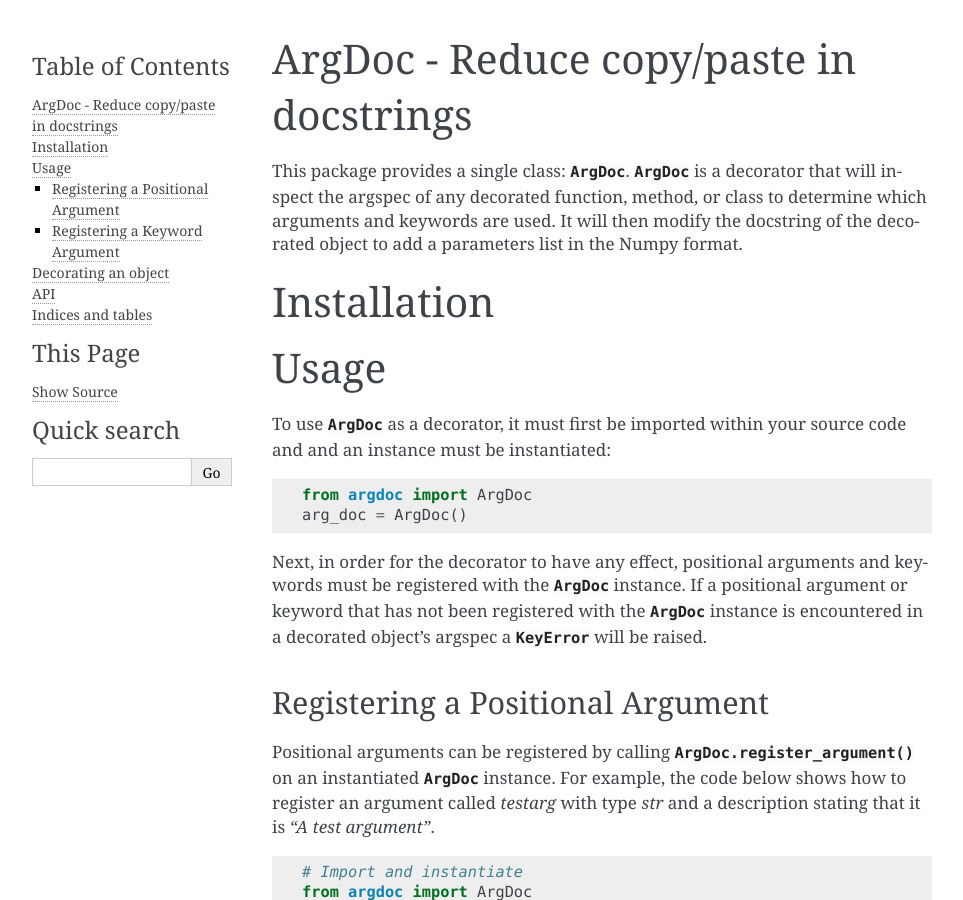
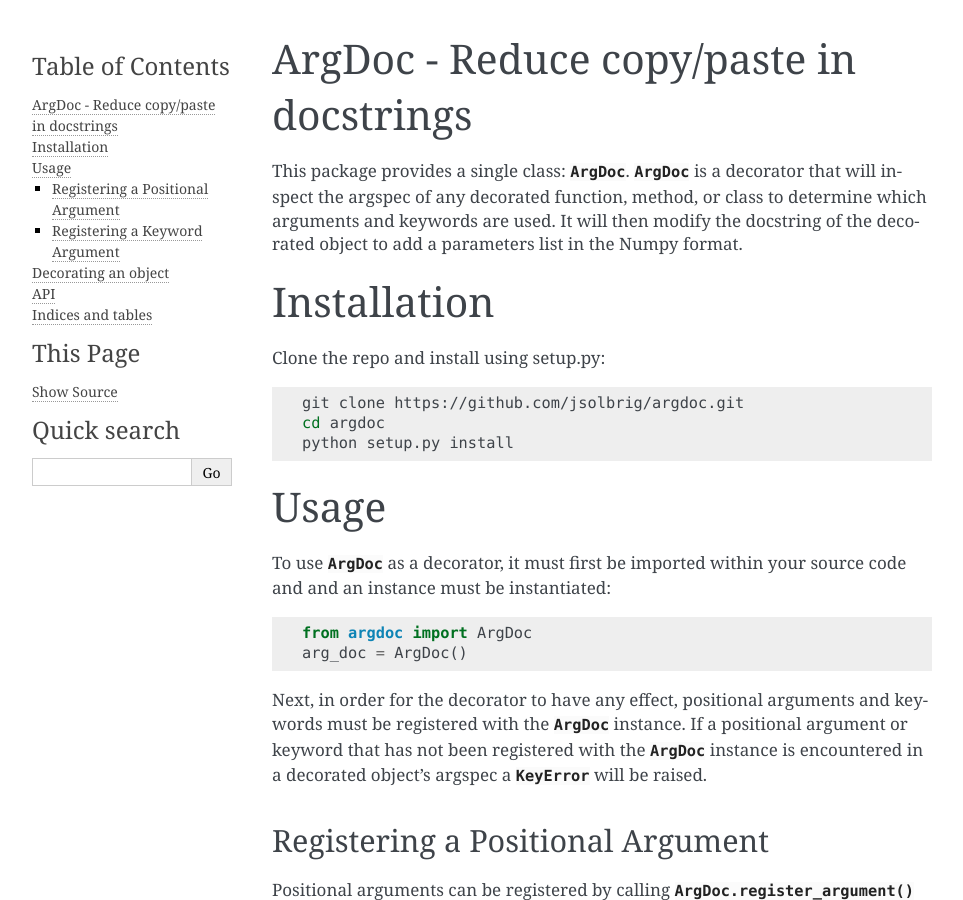
Before and after one commit to jsolbrig/argdoc, a Sphinx documentation site: the page built from docs/source/index.rst, in a window 1280 px wide and 900 px high. Shown: the whole window, without its empty margins (148-1111 px from the left). Built offline with Sphinx 7.4.7, drawn with Linux system fonts in a browser that asks for light colours.

Commit message:
Adding installation instructions

```diff
--- a/docs/source/index.rst
+++ b/docs/source/index.rst
@@ -15,7 +15,13 @@ Numpy format.
 Installation
 ============
 
+Clone the repo and install using setup.py:
 
+.. code-block:: bash
+
+    git clone https://github.com/jsolbrig/argdoc.git
+    cd argdoc
+    python setup.py install
 
 Usage
 =====
```
